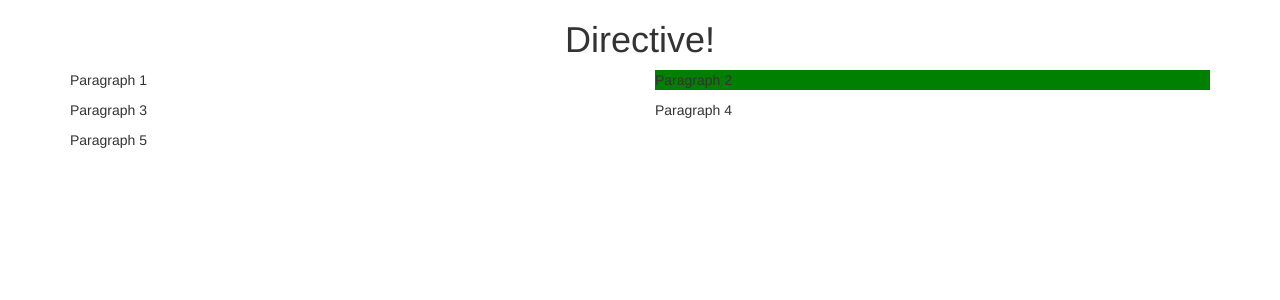
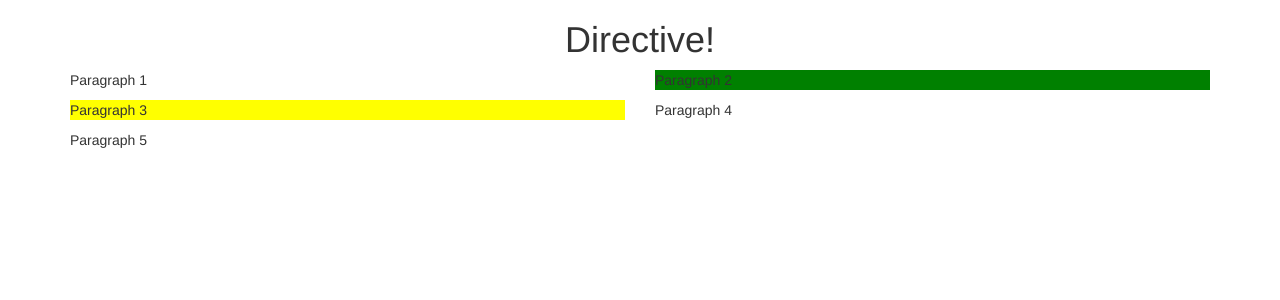
Before and after one commit to kaings/classroom-angularproj5, an Angular app: page / in a window 1280 px wide. Shown: the top 300 px of the page. Built offline with nearby package versions, Linux system fonts and the light colour scheme.

Commit message:
directive using renderer2

```diff
--- a/src/app/app.component.html
+++ b/src/app/app.component.html
@@ -8,7 +8,7 @@
       <p appBasicHighlight>Paragraph 2</p>
     </div>
     <div class="col-md-6">
-      <p>Paragraph 3</p>
+      <p appBasicHighlightRenderer2>Paragraph 3</p>
     </div>
     <div class="col-md-6">
       <p>Paragraph 4</p>
--- a/src/app/app.module.ts
+++ b/src/app/app.module.ts
@@ -3,11 +3,13 @@ import { NgModule } from '@angular/core';
 
 import { AppComponent } from './app.component';
 import { BasicHighlightDirective } from './basic-highlight/basic-highlight.directive';
+import { BasicHighlightRenderer2Directive } from './basic-highlight-renderer2/basic-highlight-renderer2.directive';
 
 @NgModule({
   declarations: [
     AppComponent,
-    BasicHighlightDirective
+    BasicHighlightDirective,
+    BasicHighlightRenderer2Directive
   ],
   imports: [
     BrowserModule
--- /dev/null
+++ b/src/app/basic-highlight-renderer2/basic-highlight-renderer2.directive.ts
@@ -0,0 +1,14 @@
+import {Directive, ElementRef, OnInit, Renderer2} from '@angular/core';
+
+@Directive({
+  selector: '[appBasicHighlightRenderer2]'
+})
+export class BasicHighlightRenderer2Directive implements OnInit {
+
+  constructor(private renderer: Renderer2, private elementRef: ElementRef) { }
+
+  ngOnInit() {
+    this.renderer.setStyle(this.elementRef.nativeElement, 'background-color', 'yellow');
+  }
+
+}
```
Also changed, not shown: 1 other file (tests, documents, lock files or other folders).
